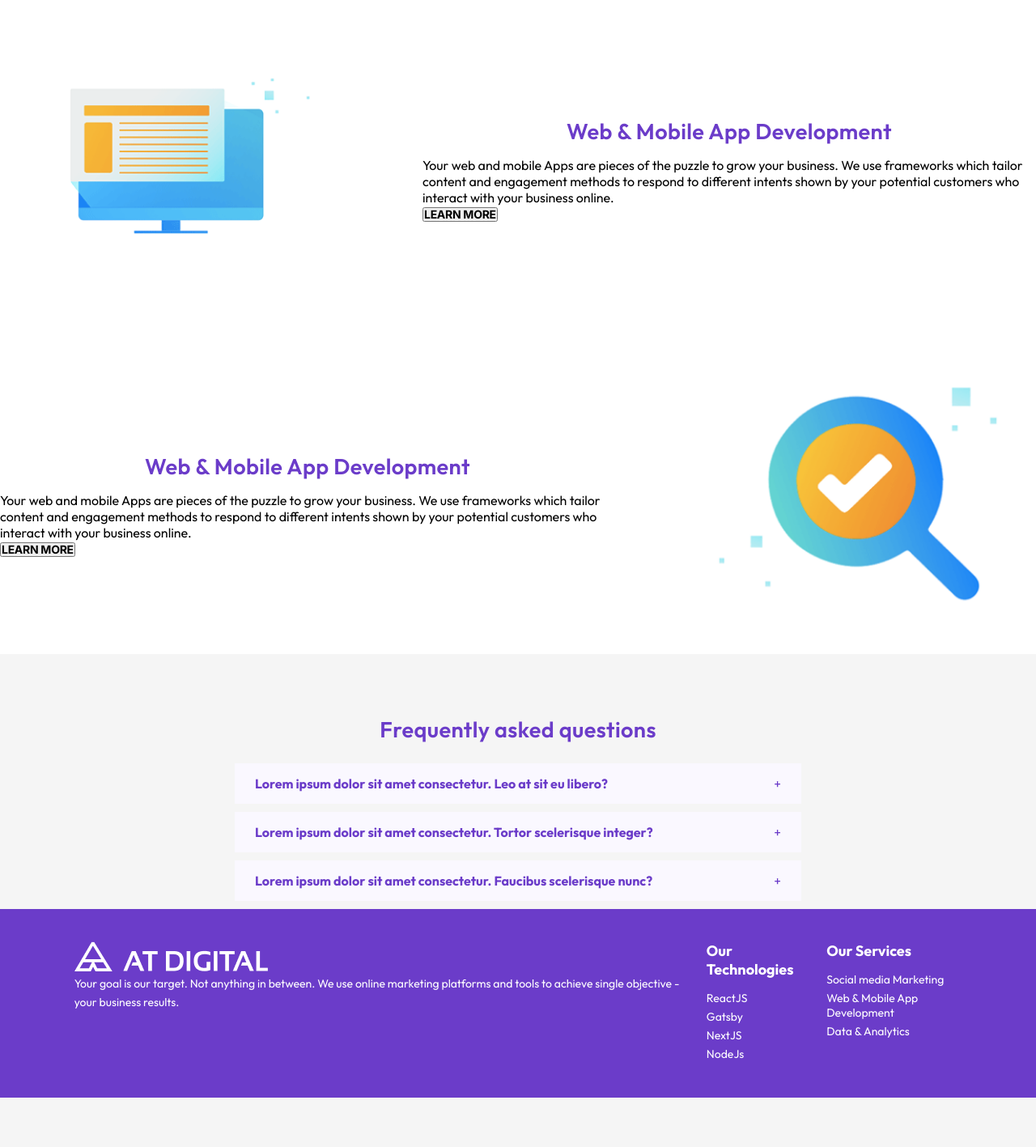
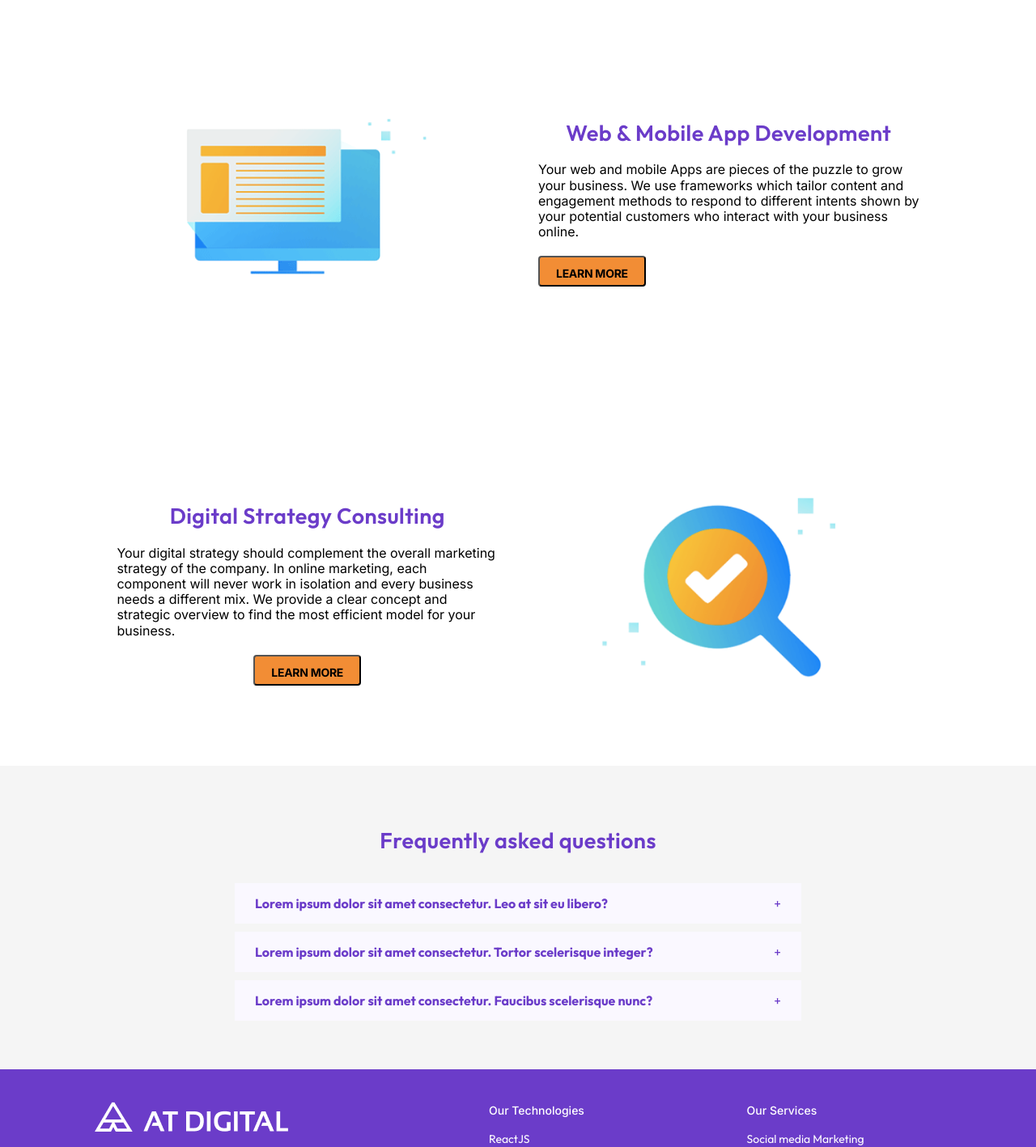
Before and after one commit to sreeginy/task_front-end, a React (Create React App) app: page / in a window 1280 px wide. Shown: the part 820-2237 px from the top of the page at 81% size. Before the commit the page ends 2176 px from the top, so only its background shows below. Built offline with nearby package versions, Linux system fonts and the light colour scheme; the HTML template or start-up script is replaced by a standard one.

Commit message:
add responsive device size

```diff
--- a/src/App.js
+++ b/src/App.js
@@ -16,7 +16,10 @@ const App = () => {
         <Route path="/" element={<HomePage />} />
         <Route path="/get-free-consultation" element={<ConsultationPage />} />
       </Routes>
+      <div>
       <Footer />
+      </div>
+
     </Router>
   );
 };
--- a/src/components/About/About.css
+++ b/src/components/About/About.css
@@ -1,35 +1,86 @@
 .about {
+  background-color: white;
+  padding: 50px;
+}
+
+.about_container {
+  display: grid;
+  grid-template-columns: repeat(auto-fit, minmax(300px, 1fr));
+  align-items: center;
+  justify-content: center;
+  gap: 50px;
+  text-align: left;
+}
+
+.about_img {
+  width: 100%;
+  max-width: 414px;
+  height: auto;
   background-color: white;
 }
 
-  .about_container {
-    display: flex;
-    align-items: center;
-    justify-content: center;
-
-    grid-template-columns: repeat(2, 1fr);
-    align-items: center;
-
-
-width: Hug (1,064px)px;
-height: Hug (414px)px;
-top: 857px;
-left: 188px;
-gap: 108px;
-opacity: 0px;
+.about_data {
+  font-family: Poppins;
+  font-size: 27px;
+  font-weight: 600;
+  line-height: 33px;
+  letter-spacing: 0.4px;
+  margin-bottom: 20px;
+  text-align: left;
+  color: #6B3CC9;
 }
 
-  .about_img {
-    width: 414px;
-    height: 414px;
-    background-color: white; /* Hide the image's background */
+.about_description {
+  font-family: Inter;
+  font-size: 16px;
+  font-weight: 400;
+  line-height: 1.2;
+  text-align: left;
+  margin-bottom: 20px;
 }
 
 .button {
+  background-color: #F28D35;
   font-family: Inter;
   font-size: 14px;
   font-weight: 700;
-    line-height: 14px;
+  line-height: 1.2;
   letter-spacing: -0.02em;
-    text-align: left;
+  width: auto;
+  height: 38px;
+  padding: 12px 20px;
+  border-radius: 4px;
 }
+
+/* ----------------------------------------------------  Breakpoints */
+
+
+@media (max-width: 1200px) {
+  .about_container {
+    gap: 30px;
+  }
+}
+
+@media (max-width: 768px) {
+  .about_container {
+    grid-template-columns: 1fr;
+    text-align: center;
+  }
+}
+
+@media (max-width: 375px) {
+  .about_container {
+    gap: 10px;
+    text-align: center;
+  }
+  .about_data {
+    text-align: center;
+    font-size: 27px;
+  }
+
+  .about_description {
+    text-align: center;
+    font-size: 16px;
+  }
+
+}
--- a/src/components/About/About.jsx
+++ b/src/components/About/About.jsx
@@ -5,15 +5,18 @@ import AboutImg from '../../assets/image 2.png'
 
 const About = () => {
     return (
-      <section className="about section" id="about">
+
+      <section className="about " id="about">
+      <div className="container">
         <div className="about_container">
           <img src={AboutImg} alt="" className="about_img" />
-          <div className="about_data">
-            <h2 className="section_title">Web & Mobile App Development</h2>
+          <div alignSelf="flex-start" >
+            <h2 className="section_title"> Web & Mobile App Development</h2>
             <p className="about_description">Your web and mobile Apps are pieces of the puzzle to grow your business. We use frameworks which tailor content and engagement methods to respond to different intents shown by your potential customers who interact with your business online.</p>
-            <button className='button'>LEARN MORE</button>
+            <button  className="button">LEARN MORE</button>
           </div>
         </div>
+      </div>
       </section>
     );
   };
--- a/src/components/Consultations/Consultations.css
+++ b/src/components/Consultations/Consultations.css
@@ -1,15 +1,11 @@
-
-
 .section_title{
-    padding: 6% 0 2%; /* top, right/left, bottom */
+    padding: 6% 0 2%;
     text-align: center;
-
-
-    color: #6B3CC9;
+color: #6B3CC9;
 font-size: 27px;
 font-weight: 600;
 line-height: 33px;
-letter-spacing: 0.4000000059604645px;
+letter-spacing: 0.4px;
 
 
 
@@ -54,6 +50,6 @@ letter-spacing: 0.4000000059604645px;
 }
 
 .Consultations{
-    margin-bottom: 8%;
-    margin-top: 3%;
+    margin-bottom: 16.8%;
+
 }
--- a/src/components/FAQs/FAQs.css
+++ b/src/components/FAQs/FAQs.css
@@ -1,54 +1,84 @@
+.Frame499 {
+    background-color: white;
+    padding: 50px;
+  }
 
+  .Frame499_container {
+    display: grid;
+    grid-template-columns: repeat(auto-fit, minmax(300px, 1fr));
+    align-items: center;
+    justify-content: center;
+    gap: 50px;
+    text-align: center;
+  }
 
-.section_title{
-    padding: 6% 0 2%; /* top, right/left, bottom */
-    text-align: center;
+  .Frame_img {
+    width: 100%;
+    max-width: 346px;
+    height: auto;
+    background-color: white;
+    margin: 0 auto;
+  }
 
-
-    color: #6B3CC9;
+  .Frame499_data {
+    font-family: Poppins;
     font-size: 27px;
     font-weight: 600;
-line-height: 33px;
-letter-spacing: 0.4000000059604645px;
-
-
-
+    line-height: 1.2;
+    letter-spacing: 0.4px;
+    margin-bottom: 20px;
+    text-align: left;
+    color: #6B3CC9;
   }
 
-.ExpandableCard {
-    display: flex;
-    width: 100vw;
-    justify-content: center;
-    align-items: center;
+  .Frame499_description {
+    font-family: Inter;
+    font-size: 16px;
+    font-weight: 400;
+    line-height: 1.2;
+    text-align: left;
+    margin-bottom: 20px;
+    color: black;
   }
 
-.accordion {
-    width: 700px;
+  .button {
+    background-color: #F28D35;
+    font-family: Inter;
+    font-size: 14px;
+    font-weight: 700;
+    line-height: 1.2;
+    letter-spacing: -0.02em;
+    width: auto;
+    height: 38px;
+    padding: 12px 20px;
+    border-radius: 4px;
   }
 
-.item{
-    background: #FAF8FF;
-    margin-bottom: 10px;
-    padding: 15px 25px;
+/* ----------------------------------------------------  Breakpoints */
+
+  @media (max-width: 1200px) {
+    .Frame499_container {
+      gap: 30px;
+    }
   }
 
-.title{
-    color: #6B3CC9;
-    display: flex;
-    justify-content: space-between;
-    align-items: center;
-    cursor: pointer;
+  @media (max-width: 768px) {
+    .Frame499_container {
+      grid-template-columns: 1fr;
     }
 
-.content {
-    color: #6F6C90;
-    max-height: 0;
-    overflow: hidden;
-    transition: all 0.5s cubic-bezier(0,1,0,1);
+    .Frame_img {
+      margin-bottom: 20px;
+    }
   }
 
-.content.show {
-    height: auto;
-    max-height: 9999px;
-    transition: all 0.5s cubic-bezier(1,0,1,0);
+  @media (max-width: 375px) {
+    .Frame499_container {
+      gap: 10px;
     }
+
+    .Frame499_data,
+    .Frame499_description {
+      font-size: 16px;
+    }
+  }
--- a/src/components/FAQs/FAQs.jsx
+++ b/src/components/FAQs/FAQs.jsx
@@ -1,65 +1,58 @@
-import React from 'react'
-import './FAQs.css'
-import { useState } from 'react'
-
-
+import React, { useState } from 'react';
+import './FAQs.css';
 
 const FAQs = () => {
-    const [selected, setSelected] = useState(null)
+    const [selected, setSelected] = useState(null);
 
     const toggle = (i) => {
-        if(selected === i) {
-            return setSelected(null)
+        if (selected === i) {
+            return setSelected(null);
         }
-
-        setSelected(i)
-    }
-
+        setSelected(i);
+    };
 
     return (
-
         <section className="FAQs section" id="FAQS">
+            <div className="title-align">
                 <h3 className="section_title">Frequently asked questions</h3>
-
-    <div className='ExpandableCard'>
+            </div>
+            <div className="ExpandableCard">
                 <div className="accordion">
-
                     {data.map((item, i) => (
-             <div className="item">
+                        <div className="item" key={i}>
                             <div className="title" onClick={() => toggle(i)}>
                                 <h4>{item.question}</h4>
                                 <span>{selected === i ? '-' : '+'}</span>
                             </div>
-                <div className={selected === i ? 'content show' : 'content'}>{item.answer}</div>
-
+                            <div className={selected === i ? 'content show' : 'content'}>
+                                {item.answer}
+                            </div>
                         </div>
                     ))}
-
                 </div>
-
             </div>
-
         </section>
-  )
-}
+    );
+};
 
 const data = [
     {
-        question:"Lorem ipsum dolor sit amet consectetur. Leo at sit eu libero?",
-        answer:
-            'Lorem ipsum dolor sit amet consectetur. Faucibus commodo suscipit id ipsum. Elementum ultrices nulla faucibus odio est sed aliquam. Sapien massa morbi risus sagittis tortor integer.',
-    },
-
-    {
-        question:"Lorem ipsum dolor sit amet consectetur. Tortor scelerisque integer?",
+        question:
+            'Lorem ipsum dolor sit amet consectetur. Leo at sit eu libero?',
         answer:
             'Lorem ipsum dolor sit amet consectetur. Faucibus commodo suscipit id ipsum. Elementum ultrices nulla faucibus odio est sed aliquam. Sapien massa morbi risus sagittis tortor integer.',
     },
     {
-        question:"Lorem ipsum dolor sit amet consectetur. Faucibus scelerisque nunc?",
+        question:
+            'Lorem ipsum dolor sit amet consectetur. Tortor scelerisque integer?',
         answer:
             'Lorem ipsum dolor sit amet consectetur. Faucibus commodo suscipit id ipsum. Elementum ultrices nulla faucibus odio est sed aliquam. Sapien massa morbi risus sagittis tortor integer.',
-    }
-]
+    },
+    {
+        question: 'Lorem ipsum dolor sit amet consectetur. Faucibus scelerisque nunc?',
+        answer:
+            'Lorem ipsum dolor sit amet consectetur. Faucibus commodo suscipit id ipsum. Elementum ultrices nulla faucibus odio est sed aliquam. Sapien massa morbi risus sagittis tortor integer.',
+    },
+];
 
-export default FAQs
+export default FAQs;
--- a/src/components/Footer/Footer.css
+++ b/src/components/Footer/Footer.css
@@ -1,16 +1,33 @@
 .main-footer {
     background-color: #6B3CC9;
     padding: 40px 0;
+    margin-top: 50px;
 }
 
 .main-footer .container {
     display: flex;
     justify-content: space-between;
+    flex-wrap: wrap;
 }
 
 .main-footer .col {
     flex: 1;
     padding: 0 15px;
+    width: 438px;
+    height: 57px;
+    gap: 0px;
+    opacity: 0px;
+}
+
+.col01 {
+    width: 255px;
+    height: 141px;
+    gap: 12px;
+    opacity: 0px;
+}
+
+.textColumn1 {
+    margin-top: 3%;
 }
 
 .main-footer img {
@@ -18,16 +35,31 @@
     height: auto;
 }
 
-.main-footer h3 {
+.heading {
     color: #fff;
-    font-size: 18px;
     margin-bottom: 15px;
+    font-family: Inter;
+    font-size: 21px;
+    font-weight: 600;
+    line-height: 25.41px;
+    text-align: left;
 }
 
 .main-footer p {
     color: #fff;
+    line-height: 1.6;
+    font-family: Inter;
     font-size: 14px;
-    line-height: 1.6;
+    font-weight: 500;
+    text-align: left;
+}
+
+.col p {
+    font-family: Lato;
+    font-size: 16px;
+    font-weight: 400;
+    line-height: 19.2px;
+    text-align: left;
 }
 
 .main-footer ul {
@@ -41,3 +73,36 @@
     color: #fff;
     font-size: 14px;
 }
+
+/* ----------------------------------------------------  Breakpoints */
+
+
+@media (max-width: 1200px) {
+    .main-footer .col {
+        width: 50%;
+        padding: 0 10px;
+    }
+
+    .col01 {
+        width: 50%;
+    }
+}
+
+@media (max-width: 768px) {
+    .main-footer .col {
+        width: 100%;
+        padding: 0 10px;
+        margin-bottom: 20px;
+    }
+
+    .col01 {
+        width: 100%;
+    }
+}
+
+
+@media (max-width: 375px) {
+    .main-footer .col {
+        padding: 0;
+    }
+}
--- a/src/components/Footer/Footer.jsx
+++ b/src/components/Footer/Footer.jsx
@@ -1,7 +1,6 @@
 import React from 'react'
 import './Footer.css'
 import FooterImg from '../../assets/Logo.png'
-
 
 
 const Footer = () => {
@@ -9,20 +8,17 @@ const Footer = () => {
     <div className='main-footer'>
     <div className="container">
         <div className="row">
-            {/* Column 01 */}
+
             <div className='col'>
-                <img src={FooterImg} alt="" />
-            </div>
-            {/* Column 02 */}
-            <div className='col'>
+                       <img src={FooterImg} alt="" />
                 <p className='textColumn1'>Your goal is our target. Not anything in between. We use online marketing platforms and tools to achieve single objective - your business results.</p>
             </div>
 
             </div>
             <div className="row">
-            {/* Column 03 */}
-            <div className="col">
-                <h3>Our Technologies</h3>
+
+            <div className="col01">
+                <p className='heading'>Our Technologies</p>
                 <ul className="list-unstyled">
                     <li>ReactJS</li>
                     <li>Gatsby</li>
@@ -32,9 +28,9 @@ const Footer = () => {
             </div>
             </div>
         <div className="row">
-            {/* Column 04 */}
-            <div className="col">
-                <h3>Our Services</h3>
+
+            <div className="col01">
+            <p className='heading'> Our Services</p>
                 <ul className="list-unstyled">
                     <li>Social media Marketing</li>
                     <li>Web & Mobile App Development</li>
--- a/src/components/Frame499/Frame499.css
+++ b/src/components/Frame499/Frame499.css
@@ -1,35 +1,76 @@
 .Frame499 {
   background-color: white;
+  padding: 50px;
 }
 
 .Frame499_container {
   display: flex;
-    align-items: center;
   justify-content: center;
-
-    grid-template-columns: repeat(2, 1fr);
-    align-items: center;
-
-
-width: Hug (1,064px)px;
-height: Hug (414px)px;
-top: 857px;
-left: 188px;
-gap: 108px;
-opacity: 0px;
 }
 
-  .Frame499_img {
-    width: 414px;
-    height: 414px;
-    background-color: white; /* Hide the image's background */
+.content {
+  display: flex;
+  flex-direction: column;
+  align-items: center;
+  text-align: center;
+}
+
+.text {
+  margin-right: 20px;
+}
+
+.Frame_img {
+  max-width: 100%;
+  height: auto;
+  max-height: 400px;
+  margin-top: 20px;
+}
+
+.section_title {
+  margin-bottom: 10px;
+}
+
+.Frame499_description {
+  margin-bottom: 20px;
 }
 
 .button {
+  background-color: #F28D35;
   font-family: Inter;
   font-size: 14px;
   font-weight: 700;
-    line-height: 14px;
+  line-height: 1.2;
   letter-spacing: -0.02em;
-    text-align: left;
+  padding: 12px 20px;
+  border-radius: 4px;
 }
+
+
+/* ----------------------------------------------------  Breakpoints */
+
+@media (max-width: 1200px) {
+  .Frame499_container {
+    gap: 30px;
+  }
+}
+
+@media (max-width: 768px) {
+  .Frame499_container {
+    grid-template-columns: 1fr;
+  }
+
+  .Frame_img {
+    margin-bottom: 20px;
+  }
+}
+
+@media (max-width: 375px) {
+  .Frame499_container {
+    gap: 10px;
+  }
+
+  .Frame499_data,
+  .Frame499_description {
+    font-size: 16px;
+  }
+}
--- a/src/components/Frame499/Frame499.jsx
+++ b/src/components/Frame499/Frame499.jsx
@@ -4,14 +4,18 @@ import FrameImg from '../../assets/image 1.png';
 
 const Frame499 = () => {
   return (
-    <section className="Frame499 section" id="Frame499">
+    <section className="Frame499" id="Frame499">
+         <div className="container">
       <div className="Frame499_container">
-        <div className="Frame499_data">
-          <h2 className="section_title">Web & Mobile App Development</h2>
-          <p className="Frame499_description">Your web and mobile Apps are pieces of the puzzle to grow your business. We use frameworks which tailor content and engagement methods to respond to different intents shown by your potential customers who interact with your business online.</p>
+        <div alignSelf="flex-start">
+          <h2 className="section_title">Digital Strategy Consulting</h2>
+          <p className="Frame499_description">Your digital strategy should complement the overall marketing strategy of the company. In online marketing, each component will never work in isolation and every business needs a different mix. We provide a clear concept and strategic overview to find the most efficient model for your business.</p>
           <button className='button'>LEARN MORE</button>
         </div>
-        <img src={FrameImg} alt="" className="Frame499_img" />
+        <div className="img-align">
+        <img src={FrameImg} alt="" className="Frame_img" />
+        </div>
+      </div>
       </div>
     </section>
   );
--- a/src/index.css
+++ b/src/index.css
@@ -24,8 +24,8 @@ a {
 
 
 .container {
-  padding-left: 6%;
-  padding-right: 6%;
+  padding-left: 8%;
+  padding-right: 8%;
 }
 
 /* ----------------------------------------------------  Breakpoints */
@@ -34,8 +34,8 @@ a {
 @media (max-width: 1200px)  {
 
   .container {
-  padding-left: 2.5%;
-  padding-right: 2.5%;
+  padding-left: 4%;
+  padding-right: 4%;
   }
 
 
```
Also changed, not shown: src/components/Hero/Hero.css (+54 -3 lines), src/assets/hero02.png (added). Lines whose indentation alone changed are shown as unchanged.
